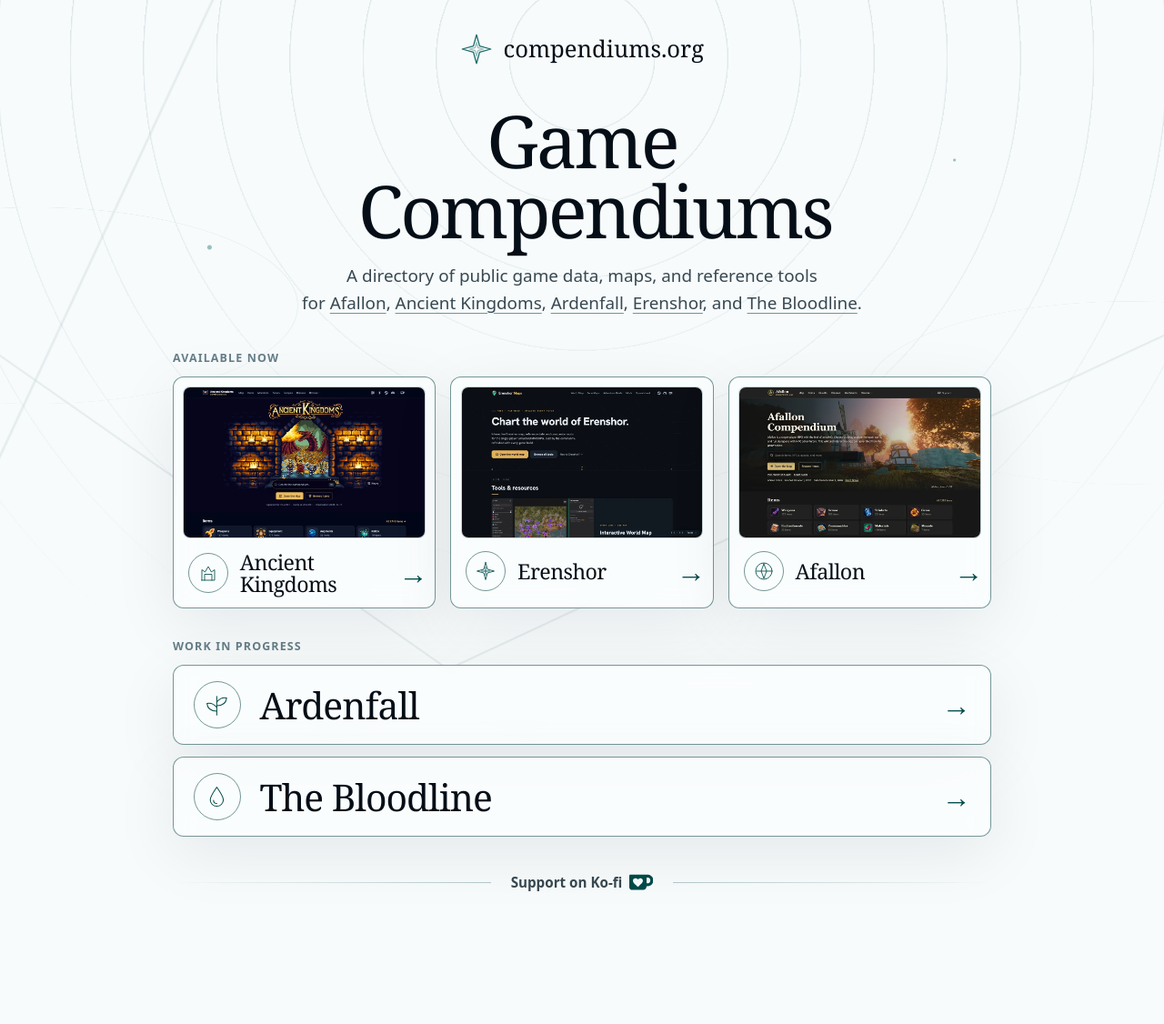
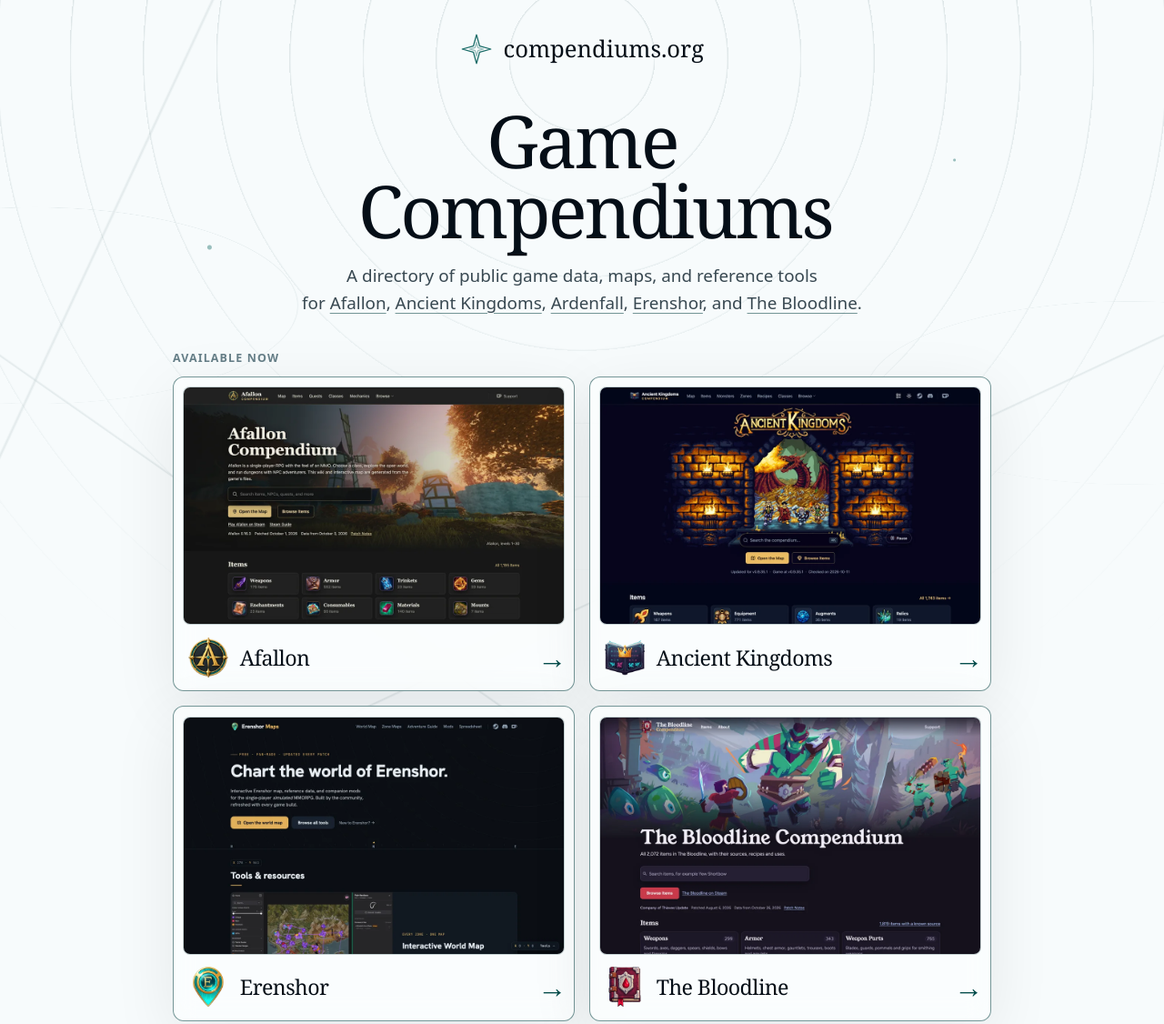
Before and after one commit to glockyco/compendiums.org, a website: page public/index.html in a window 1280 px wide. Shown: the top 1126 px of the page at 91% size. Before the commit the page ends 1064 px from the top, so only its background shows below. Drawn offline with Linux system fonts and the light colour scheme.

Commit message:
feat(site): list The Bloodline with the available compendiums
The Bloodline Compendium is a live compendium like the others, so its
card moves from Work in progress to Available now with a preview of its
home page. Four cards fit a 2x2 grid better than a three-column row with
one card left over, and the cards follow the project order on
glockyco.com.

The cards show each compendium's own logo, taken from its repository
without the favicon's background, instead of generic line icons.
Ardenfall keeps its line icon because its site has no logo yet.

```diff
--- a/public/index.html
+++ b/public/index.html
@@ -52,6 +52,24 @@
           <section class="project-group project-group--available" aria-labelledby="available-projects">
             <h2 class="project-group__title" id="available-projects">Available now</h2>
             <div class="project-group__links">
+              <a class="project-link project-link--featured" href="https://afallon.compendiums.org">
+                <span class="project-link__preview" aria-hidden="true">
+                  <img
+                    src="/images/afallon.webp"
+                    alt=""
+                    width="1024"
+                    height="640"
+                    loading="lazy"
+                    decoding="async"
+                  />
+                </span>
+                <span class="project-link__details">
+                  <img class="project-link__logo" src="/icons/afallon.webp" alt="" width="128" height="128" />
+                  <span class="project-link__name">Afallon</span>
+                  <span class="project-link__arrow" aria-hidden="true">→</span>
+                </span>
+              </a>
+
               <a
                 class="project-link project-link--featured"
                 href="https://ancient-kingdoms.compendiums.org"
@@ -67,12 +85,7 @@
                   />
                 </span>
                 <span class="project-link__details">
-                  <span class="project-link__icon" aria-hidden="true">
-                    <svg viewBox="0 0 48 48" focusable="false">
-                      <path d="M10 40V17l7 5 7-12 7 12 7-5v23H10Z" />
-                      <path d="M16 40V27h16v13" />
-                    </svg>
-                  </span>
+                  <img class="project-link__logo" src="/icons/ancient-kingdoms.webp" alt="" width="128" height="128" />
                   <span class="project-link__name">Ancient Kingdoms</span>
                   <span class="project-link__arrow" aria-hidden="true">→</span>
                 </span>
@@ -90,21 +103,19 @@
                   />
                 </span>
                 <span class="project-link__details">
-                  <span class="project-link__icon" aria-hidden="true">
-                    <svg viewBox="0 0 48 48" focusable="false">
-                      <path d="M24 5 28 20 43 24l-15 4-4 15-4-15-15-4 15-4 4-15Z" />
-                      <path d="M24 15v18M15 24h18" />
-                    </svg>
-                  </span>
+                  <img class="project-link__logo" src="/icons/erenshor.webp" alt="" width="128" height="128" />
                   <span class="project-link__name">Erenshor</span>
                   <span class="project-link__arrow" aria-hidden="true">→</span>
                 </span>
               </a>
 
-              <a class="project-link project-link--featured" href="https://afallon.compendiums.org">
+              <a
+                class="project-link project-link--featured"
+                href="https://the-bloodline.compendiums.org"
+              >
                 <span class="project-link__preview" aria-hidden="true">
                   <img
-                    src="/images/afallon.webp"
+                    src="/images/the-bloodline.webp"
                     alt=""
                     width="1024"
                     height="640"
@@ -113,14 +124,8 @@
                   />
                 </span>
                 <span class="project-link__details">
-                  <span class="project-link__icon" aria-hidden="true">
-                    <svg viewBox="0 0 48 48" focusable="false">
-                      <circle cx="24" cy="24" r="18" />
-                      <path d="m24 8 6 16-6 16-6-16 6-16Z" />
-                      <path d="M8 24h32" />
-                    </svg>
-                  </span>
-                  <span class="project-link__name">Afallon</span>
+                  <img class="project-link__logo" src="/icons/the-bloodline.webp" alt="" width="128" height="128" />
+                  <span class="project-link__name">The Bloodline</span>
                   <span class="project-link__arrow" aria-hidden="true">→</span>
                 </span>
               </a>
@@ -139,17 +144,6 @@
                   </svg>
                 </span>
                 <span class="project-link__name">Ardenfall</span>
-                <span class="project-link__arrow" aria-hidden="true">→</span>
-              </a>
-
-              <a class="project-link" href="https://the-bloodline.compendiums.org">
-                <span class="project-link__icon" aria-hidden="true">
-                  <svg viewBox="0 0 48 48" focusable="false">
-                    <path d="M24 6c-7 10-12 17-12 23a12 12 0 0 0 24 0c0-6-5-13-12-23Z" />
-                    <path d="M18 30a6 6 0 0 0 6 6" />
-                  </svg>
-                </span>
-                <span class="project-link__name">The Bloodline</span>
                 <span class="project-link__arrow" aria-hidden="true">→</span>
               </a>
             </div>
--- a/public/styles.css
+++ b/public/styles.css
@@ -281,7 +281,7 @@ h1 {
 }
 
 .project-group--available .project-group__links {
-  grid-template-columns: repeat(3, minmax(0, 1fr));
+  grid-template-columns: repeat(2, minmax(0, 1fr));
   gap: 1rem;
 }
 
@@ -357,14 +357,11 @@ h1 {
   padding: 0.85rem 0.35rem 0.25rem;
 }
 
-.project-link--featured .project-link__icon {
+.project-link__logo {
+  display: block;
   width: 2.75rem;
   height: 2.75rem;
-}
-
-.project-link--featured .project-link__icon svg {
-  width: 1.5rem;
-  height: 1.5rem;
+  object-fit: contain;
 }
 
 .project-link--featured .project-link__name {
@@ -477,12 +474,6 @@ h1 {
   text-underline-offset: 0.22em;
 }
 
-@media (max-width: 860px) {
-  .project-group--available .project-group__links {
-    grid-template-columns: repeat(2, minmax(0, 1fr));
-  }
-}
-
 @media (max-width: 680px) {
   .page {
     padding-top: 22px;
```
Also changed, not shown: README.md, public/icons/afallon.webp (added), public/icons/ancient-kingdoms.webp (added), public/icons/erenshor.webp (added), public/icons/the-bloodline.webp (added), public/images/the-bloodline.webp (added).
